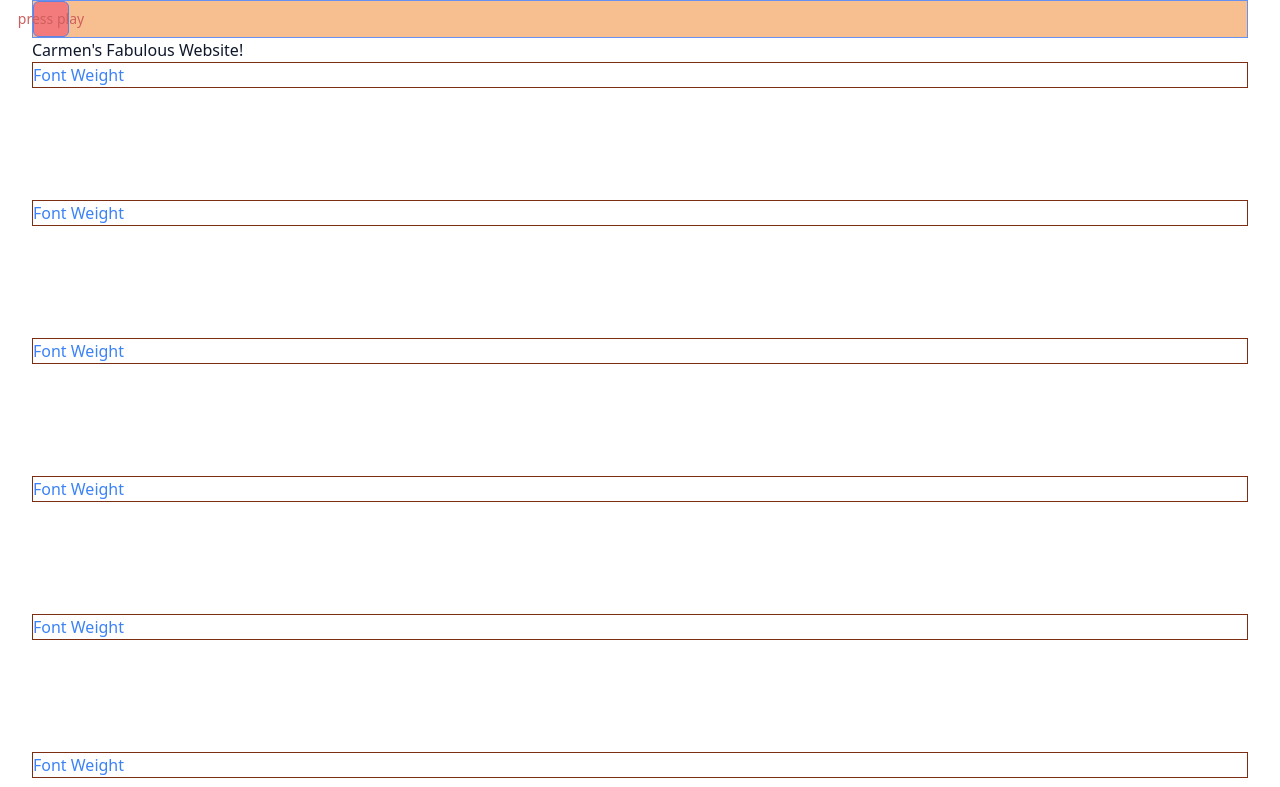
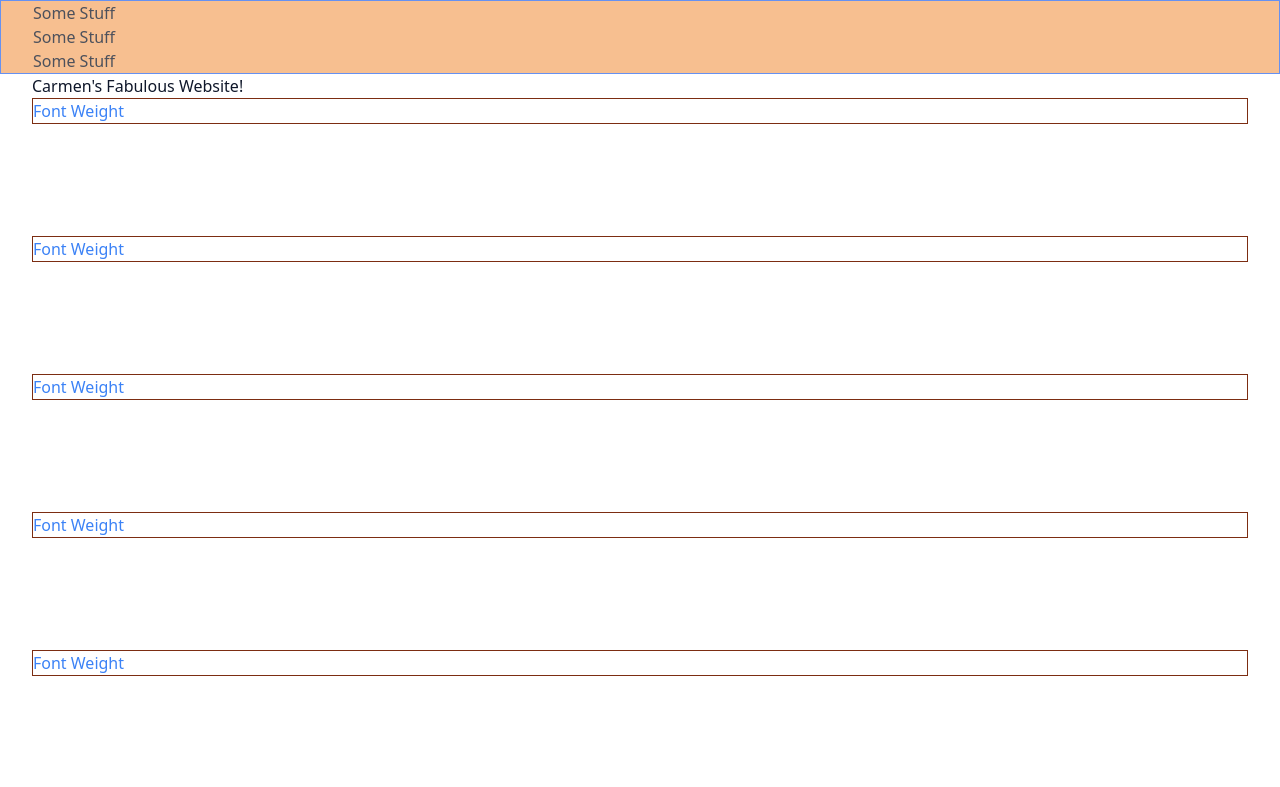
Before and after one commit to mmaustin/carmens-site, a Next.js app in the folder carmens-site/: page / in a window 1280 px wide. Shown: the top 787 px of the page. Built offline with nearby package versions, Linux system fonts and the light colour scheme.

Commit message:
Applied container custom component variable to header component, moved to layout file

```diff
--- a/carmens-site/app/layout.js
+++ b/carmens-site/app/layout.js
@@ -20,7 +20,10 @@ export default function RootLayout({ children }) {
       <body
         className={`${newsReader.variable} antialiased`}
       >
-        {children}
+        <Header />
+        <main className="flex-grow">
+          {children}
+        </main>
       </body>
     </html>
   );
--- a/carmens-site/app/page.js
+++ b/carmens-site/app/page.js
@@ -6,7 +6,6 @@ import Header from "@/components/Header";
 export default function Home() {
   return (
     <div className=" text-secondary-foreground container flex flex-col">
-      <Header />
       Carmen's Fabulous Website!
       <h1 className="border border-orange-900 mb-28 text-blue-500 capitalize">font weight</h1>
       <h1 className="border border-orange-900 mb-28 text-blue-500 capitalize">font weight</h1>
--- a/carmens-site/components/Header.jsx
+++ b/carmens-site/components/Header.jsx
@@ -5,10 +5,10 @@ Button
 
 const Header = () => {
   return (
-    <div className="border border-blue-600 bg-chart-5 sticky top-0 opacity-70">
-      <Button variant="destructive" size="icon" className="border border-blue-700 text-red-700" >
-        press play
-      </Button>
+    <div className="border border-blue-600 bg-chart-5 sticky top-0 opacity-70 container">
+      <p>Some Stuff</p>
+      <p>Some Stuff</p>
+      <p>Some Stuff</p>
     </div>
   )
 }
```
